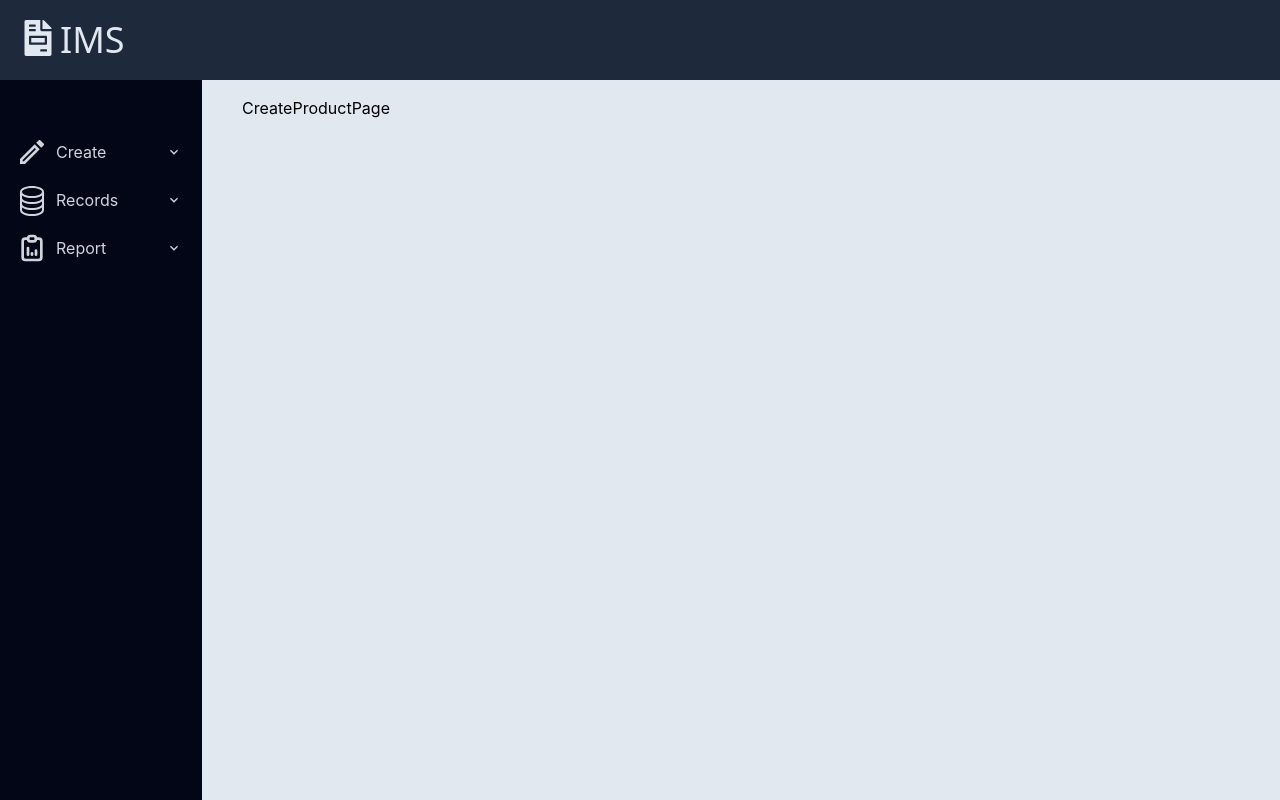
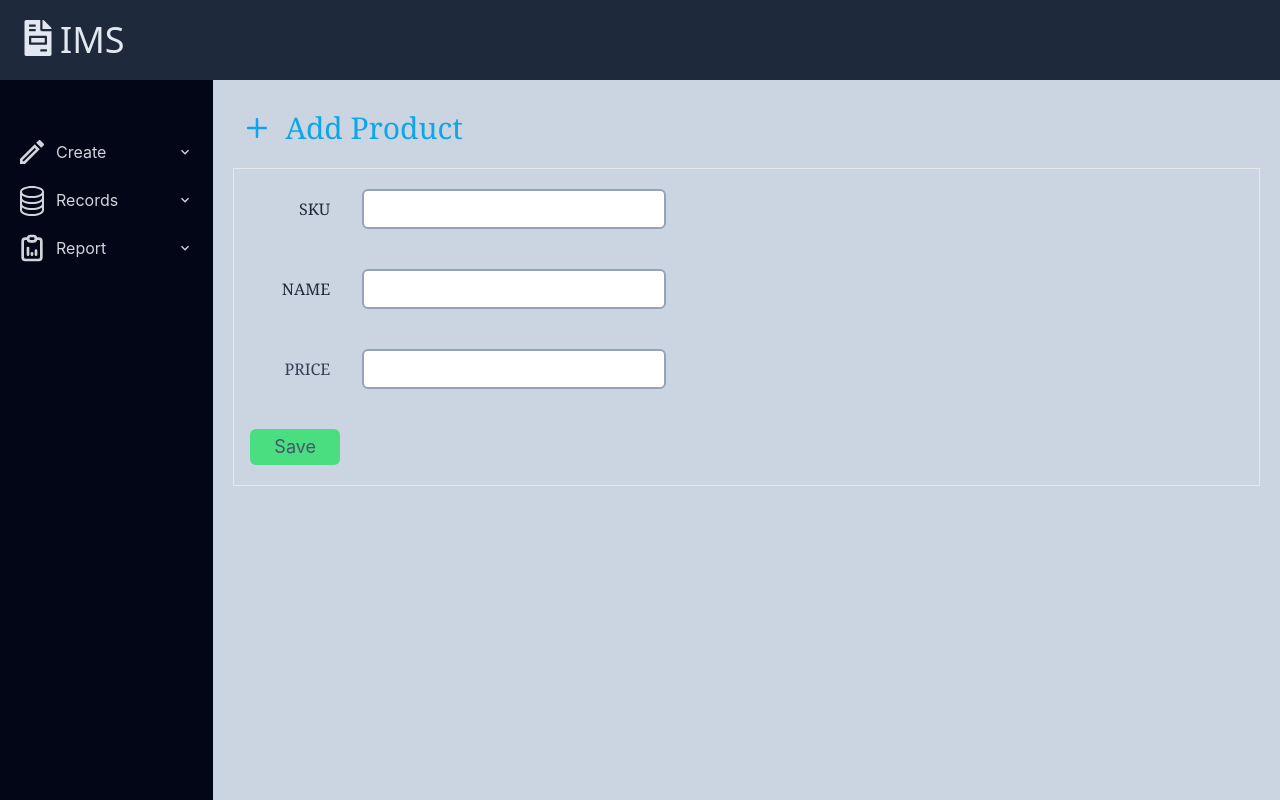
Before and after one commit to AbiyuNigussie/Invoice-Managment-System, a React (Create React App) app in the folder frontend/: page /create-product in a window 1280 px wide. Built offline with nearby package versions, Linux system fonts and the light colour scheme.

Commit message:
create product page edited.

```diff
--- a/frontend/src/pages/CreateProductPage.js
+++ b/frontend/src/pages/CreateProductPage.js
@@ -1,9 +1,68 @@
 import React from "react";
+import { useState, useEffect } from "react";
+import { IoIosAdd } from "react-icons/io";
 
 const CreateProductPage = () => {
+  const [inputs, setInputs] = useState({});
+
+  const handleSubmit = () => {};
+  const handleChange = (event) => {
+    const name = event.target.name;
+    const value = event.target.value;
+    setInputs((values) => ({ ...values, [name]: value }));
+  };
+
+  // useEffect(() => {
+  //   console.log(inputs);
+  // }, [inputs]);
   return (
-    <div className="container bg-slate-200 px-10 pt-24 overflow-y-auto">
-      CreateProductPage
+    <div className="container bg-slate-300 pt-24 overflow-y-auto">
+      <div className="container flex px-6 py-3 gap-2 items-center text-sky-500">
+        <IoIosAdd className="h-10 w-10" />
+        <p className="text-3xl font-serif">Add Product</p>
+      </div>
+
+      <form
+        className="mx-5 my-2 px-4 py-5 border flex flex-col gap-y-10"
+        onSubmit={handleSubmit}
+      >
+        <div className="flex gap-8 items-center">
+          <label className="text-l text-slate-800 inline-block font-serif w-20 text-right">
+            SKU
+          </label>
+          <input
+            type="text"
+            name="sku"
+            className="h-10 outline-none rounded-md border-solid border-slate-400 border-2 focus:border-sky-300 pl-3 text-lg"
+            onChange={handleChange}
+          />
+        </div>
+        <div className="flex gap-8 items-center">
+          <label className="text-l text-slate-800 inline-block font-serif w-20 text-right">
+            NAME
+          </label>
+          <input
+            type="text"
+            className="h-10 outline-none rounded-md border-solid border-slate-400 border-2 focus:border-sky-300 pl-3 text-lg"
+          />
+        </div>
+        <div className="flex gap-8 items-center">
+          <label className="text-l text-slate-700 inline-block font-serif w-20 text-right">
+            PRICE
+          </label>
+          <input
+            type="text"
+            className="h-10 outline-none rounded-md border-solid border-slate-400 border-2 focus:border-sky-300 pl-3 text-lg"
+          />
+        </div>
+        <div className="flex items-center">
+          <input
+            type="submit"
+            value="Save"
+            className="bg-green-400 px-6 py-1 rounded-md text-lg text-slate-600 hover:cursor-pointer"
+          />
+        </div>
+      </form>
     </div>
   );
 };
```
